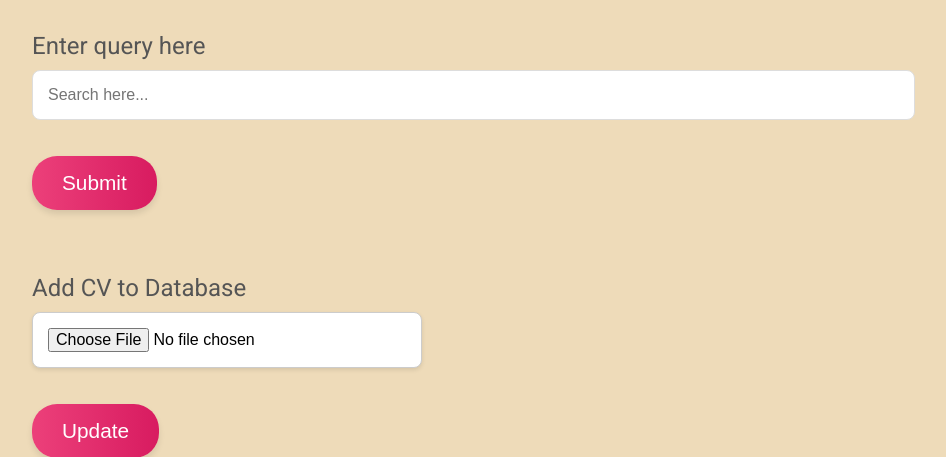
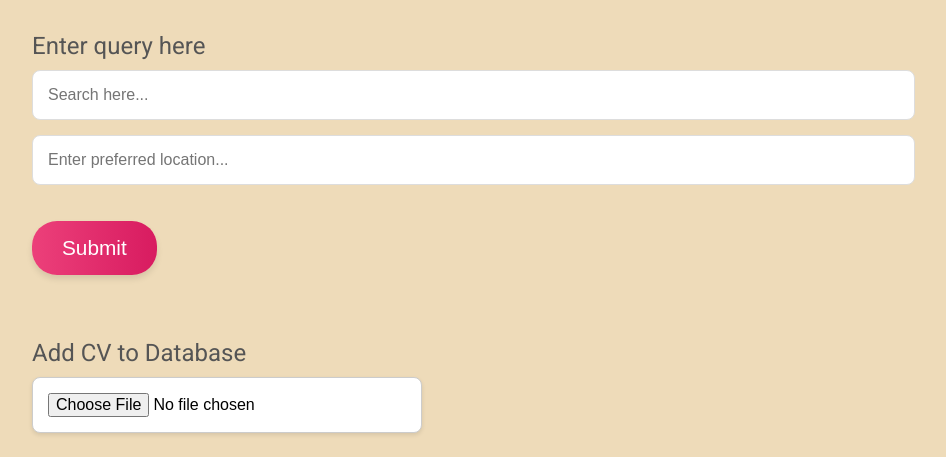
Before and after one commit to Manavjain1104/jammyjobber, a Django app: page / in a window 1280 px wide. Shown: the part 173-630 px from the top of the page, without its empty margins (160-1106 px from the left). Run offline with Django 4.2, Linux system fonts and the light colour scheme; data comes from the database, SQL or seed files in the repository; some web fonts are replaced.

Commit message:
Adding location search to home page html

```diff
--- a/pages/templates/pages/home_search.html
+++ b/pages/templates/pages/home_search.html
@@ -21,6 +21,7 @@
             <label for="search-input">Enter query here</label>
             <form action="" method="get">
                 <input type="text" name="query" placeholder="Search here...">
+                <input type="text" name="location_query" placeholder="Enter preferred location...">
                 <button type="submit">Submit</button>
             </form>
         </div>
```
